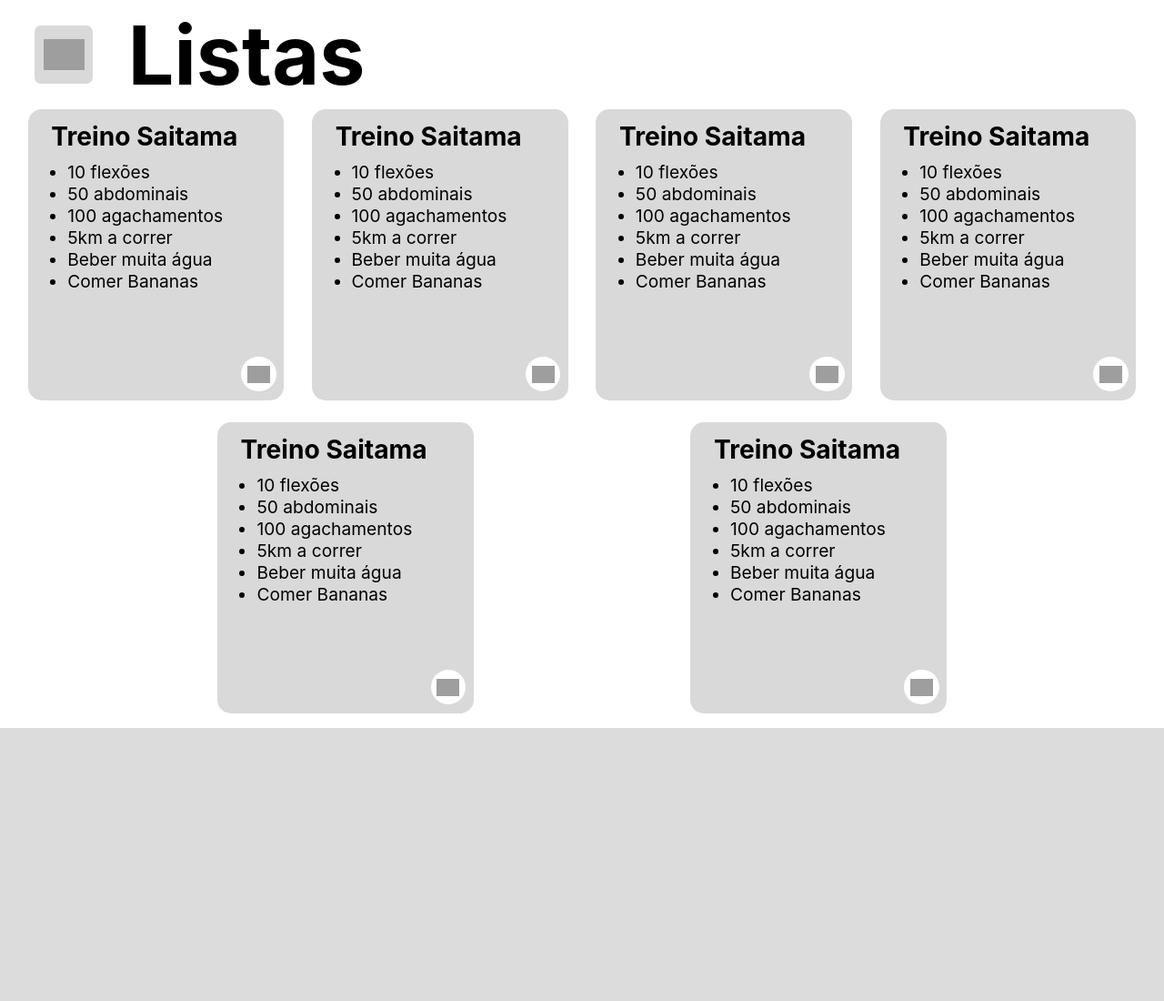
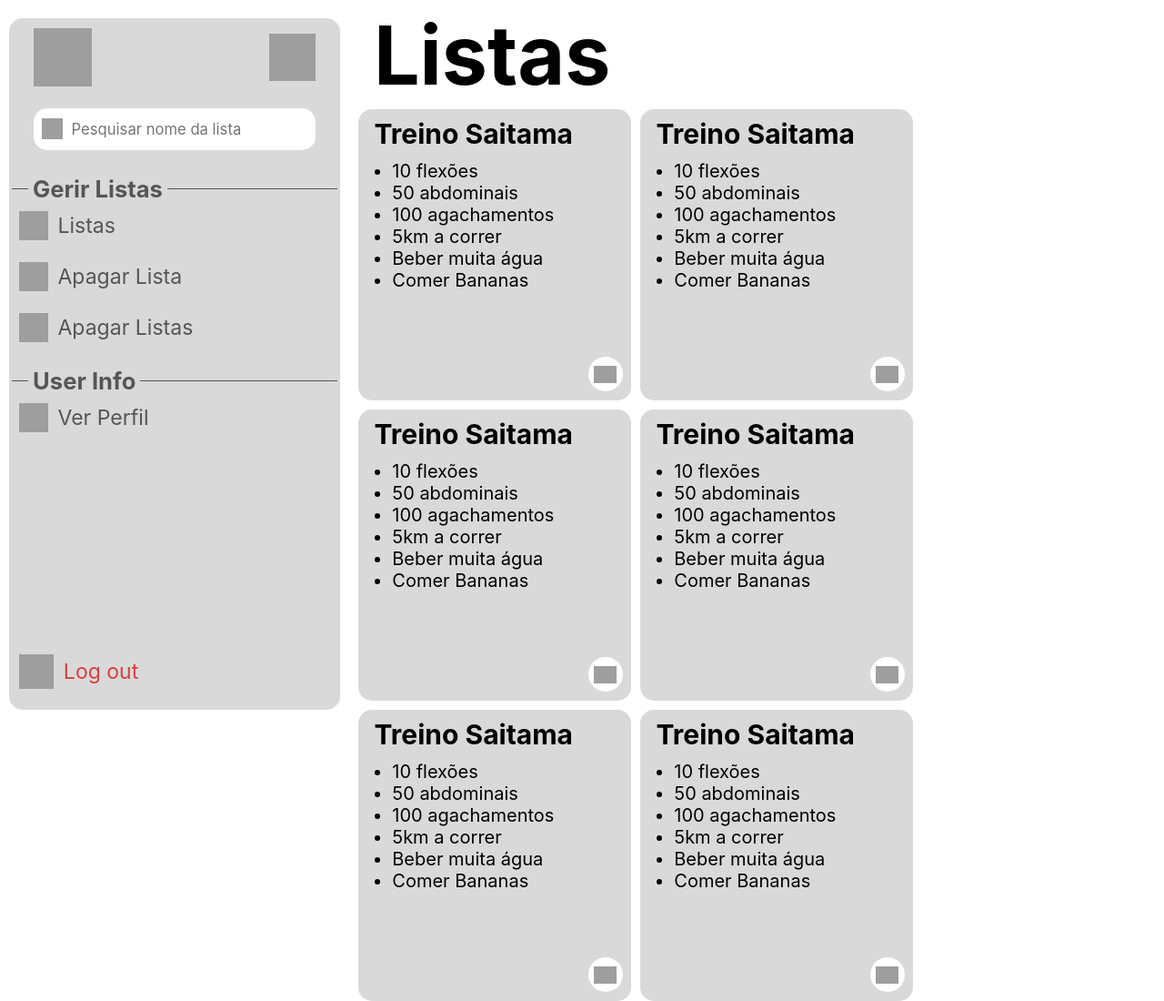
Before and after one commit to JPNunetas/todo-list, a PHP site: page /member-zone/index.php in a window 1280 px wide. Shown: the whole page at 91% size. Before the commit the page ends 800 px from the top, so only its background shows below. Run offline with PHP 8.4, Linux system fonts and the light colour scheme; grey boxes are pictures that could not be loaded.

Commit message:
tdl-8 | Front-End | Creating Memberzone Homepage

```diff
--- /dev/null
+++ b/member-zone/classes.css
@@ -0,0 +1,10 @@
+.none {
+    display: none;
+}
+
+.width {
+    position: absolute;
+    right: 0%;
+
+    width: 70%;
+}
--- a/member-zone/index.php
+++ b/member-zone/index.php
@@ -5,6 +5,8 @@
         <meta name="viewport" content="width=device-width, initial-scale=1.0">
 
         <link rel="stylesheet" href="member-zone.css">
+        <link rel="stylesheet" href="animations.css">
+        <link rel="stylesheet" href="classes.css">
         <link rel="stylesheet" href="../index.css">
         <link rel="shortcut icon" href="../src/img/logo.svg" type="image/x-icon">
 
@@ -12,8 +14,9 @@
     </head>
     <body>
         <div class="all">
-            <div id="menu-father" class="menu-father none">
-                <div class="menu">
+            <div id="menu-father-father" class="menu-father-father none">
+                <div id="menu-father" class="menu-father">
+                    <div class="menu" id="menu">
                         <div class="logo-menu">
                             <div class="logo"></div>
                             <div id="menu-icon" class="menu-icon"></div>
@@ -47,6 +50,7 @@
                         <div class="box">
                             <div class="log-out"></div>
                             <h1>Log out</h1>
+                        </div>
                     </div>
                 </div>
             </div>
--- a/member-zone/member-zone.css
+++ b/member-zone/member-zone.css
@@ -12,14 +12,20 @@
     height: 100vh;
 }
 
+.menu-father-father {
+    position:fixed;
+    z-index: 2;
+
+    width: 30%;
+    height: 100%;
+}
+
 .menu-father {
-    position: fixed;
-
     display: flex;
     justify-content: center;
     align-items: center;
 
-    width: 30%;
+    width: 100%;
     height: 100%;
 }
 
@@ -243,8 +249,10 @@
 .lists {
     display: flex;
     flex-wrap: wrap;
-    justify-content: space-evenly;
-    row-gap: 3vh;
+    justify-content: start;
+    gap: 10px;
+
+    padding: 0px 10px 0px 10px;
 
     width: 100%;
     height: auto;
@@ -259,24 +267,24 @@
 
     padding: 1% 0% 0% 2%;
 
-    width: 22vw;
-    min-width: 220px;
+    width: 20vw;
+    min-width: 300px;
     max-width: 600px;
-    height: 25vw;
-    min-height: 250px;
+    height: 22vw;
+    min-height: 320px;
     max-height: 750px;
 
 }
 
 .list h1{
-    font-size: clamp(25px, 2.2vw, 200px);
+    font-size: clamp(30px, 2.2vw, 200px);
 }
 
 .list ul {
     margin-left: 7%;
     margin-top: 4%;
 
-    font-size: clamp(15px, 1.5vw, 200px);
+    font-size: clamp(20px, 1.5vw, 200px);
 }
 
 .edit {
@@ -304,7 +312,7 @@
     background-position: center;
     background-size: 70%;
     background-repeat: no-repeat;
-    border-radius: 7px;
+    border-radius: clamp(7px, 0.6vw, 200px);
 
     transition: transform ease-in-out 0.3s;
     margin: 3% 0% 3% 3%;
@@ -329,30 +337,22 @@
     cursor: pointer;
 }
 
-.none {
-    display: none;
-}
-
-.width {
-    position: absolute;
-    right: 0%;
-
-    width: 70%;
-}
-
-@media(max-width:1200px) {
-    .menu-father {
-        background-color: white;
-        position:fixed;
-        z-index: 2;
+@media(max-width:720px) {
+    .menu-father-father {
         width: 100%;
+    }
+    .lists-father.width {
+        display: none;
+    }
+    .lists-father.animation-lists2 {
+        animation: list2 0s ease-in-out;
     }
     .lists-title {
         display: block;
     }
     .lists {
-        padding: 0px 10px 0px 10px;
         margin-top: 3%;
+        padding-bottom: 10px;
     }
     .open-menu {
         display: block;
--- a/member-zone/member-zone.js
+++ b/member-zone/member-zone.js
@@ -1,16 +1,51 @@
 const menuFather = document.getElementById("menu-father");
-const menuFather2 = document.getElementById("menu-father2");
+const menuFatherFather = document.getElementById("menu-father-father");
+const content = document.querySelectorAll(".menu > *");
 const menuIcon = document.getElementById("menu-icon");
 const listsFather = document.getElementById("lists-father");
 const openMenu = document.getElementById("open-menu");
 
 openMenu.addEventListener("click", () => {
-    menuFather.classList.remove("none");
+    menuFatherFather.classList.remove("none");
     openMenu.classList.add("none");
     listsFather.classList.add("width");
+
+    menuFather.classList.remove("animation-out");
+    content.forEach(contt =>
+        contt.classList.remove("animation-out-stuff")
+    );
+    menuFather.classList.add("animation-in");
+    content.forEach(contt =>
+        contt.classList.add("animation-in-stuff")
+    );
+    listsFather.classList.remove("animation-lists2");
+    listsFather.classList.add("animation-lists1");
+    setTimeout(() => {
+        listsFather.classList.remove("animation-lists1");
+    }, 1000);
 });
+
 menuIcon.addEventListener("click", () => {
-    menuFather.classList.add("none");
-    openMenu.classList.remove("none");
-    listsFather.classList.remove("width");
+
+    menuFather.classList.add("animation-out");
+    content.forEach(contt =>
+        contt.classList.add("animation-out-stuff")
+    );
+    menuFather.classList.remove("animation-in");
+    content.forEach(contt =>
+        contt.classList.remove("animation-in-stuff")
+    );
+    listsFather.classList.remove("animation-lists1");
+    listsFather.classList.add("animation-lists2");
+    setTimeout(() => {
+        menuFatherFather.classList.add("none");
+        openMenu.classList.remove("none");
+        listsFather.classList.remove("width");
+    }, 2000);
 });
+
+if (window.innerWidth > 720) {
+    menuFatherFather.classList.remove("none");
+    listsFather.classList.add("width");
+    openMenu.classList.add("none");
+}
```
Also changed, not shown: member-zone/animations.css (added, +58 -0 lines). Lines whose indentation alone changed are shown as unchanged.
